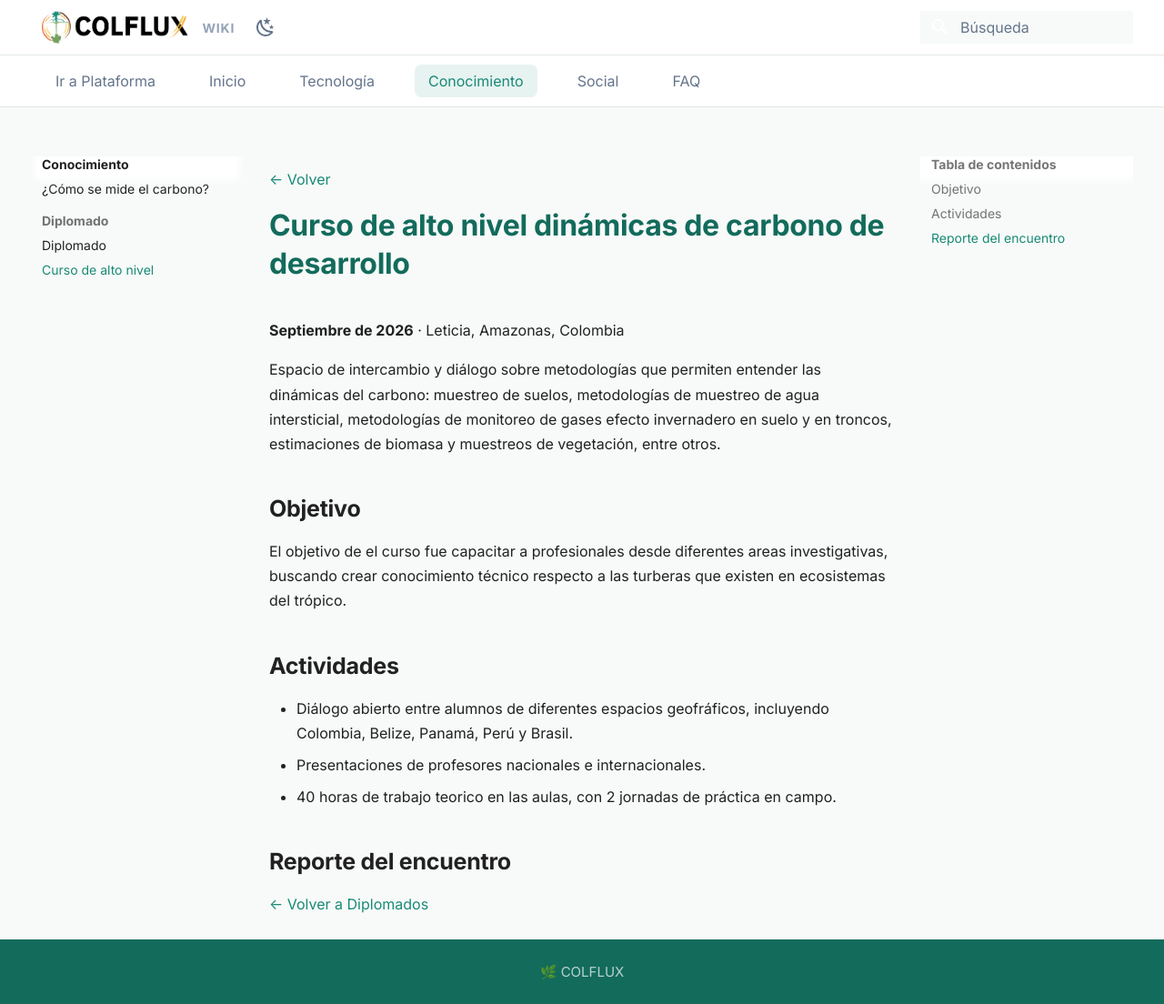
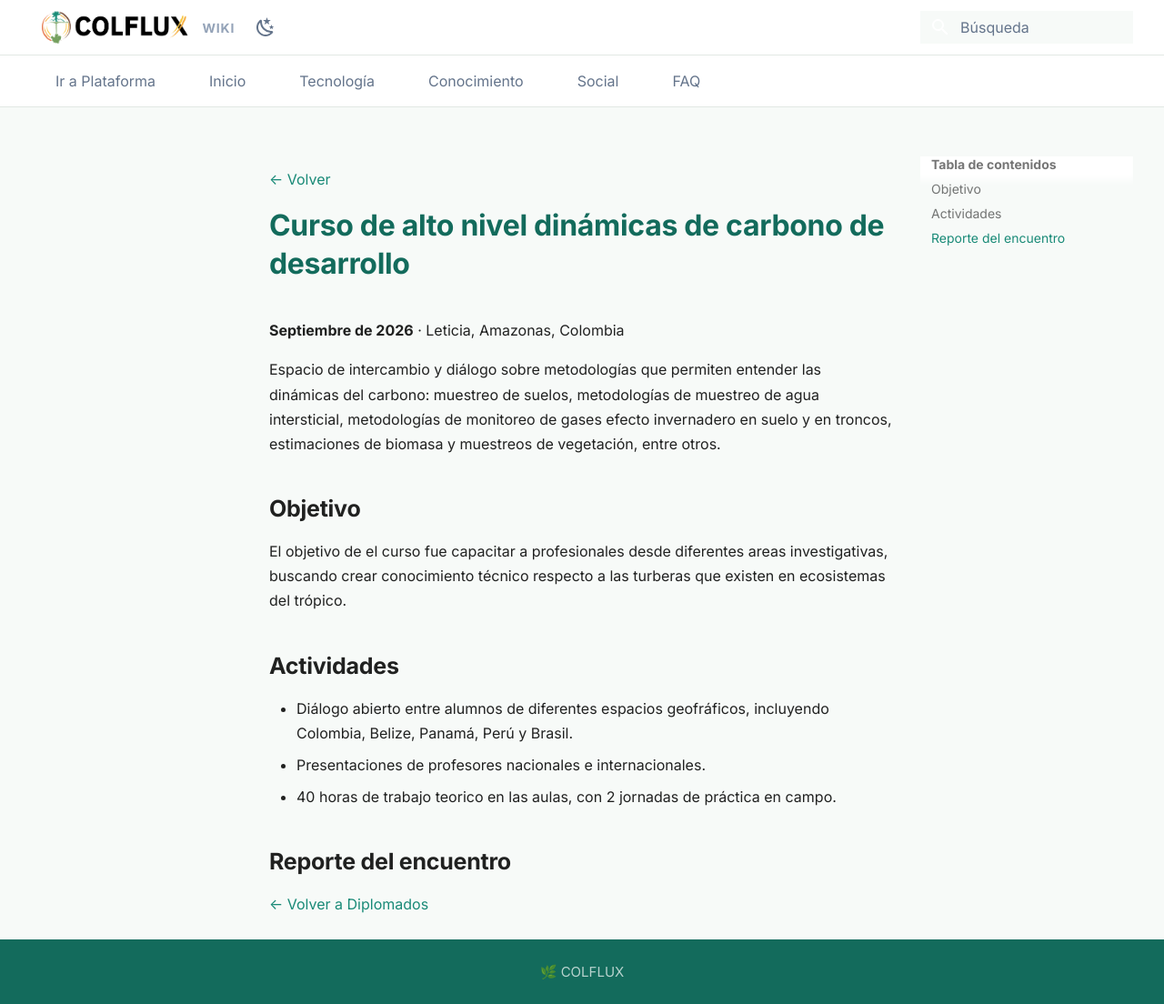
Before and after one commit to colflux/context, an MkDocs documentation site: the page built from docs/conocimiento/Diplo_Ejecutado/Alto_Nivel.md, in a window 1280 px wide and 1104 px high. Shown: the whole window at 91% size. Built offline with MkDocs 1.6.1 and Material for MkDocs 9.7.7, drawn with Linux system fonts in a browser that asks for light colours.

Commit message:
Tercer intento de arreglar diplomado

```diff
--- a/mkdocs.yml
+++ b/mkdocs.yml
@@ -63,9 +63,8 @@ nav:
   - Conocimiento:
       - conocimiento/index.md
       - conocimiento/como-se-mide-el-carbono.md
-      - Diplomado:
-          - conocimiento/diplomado.md
-          - Curso de alto nivel: conocimiento/Diplo_Ejecutado/Alto_Nivel.md
+      - conocimiento/diplomado.md
+
   - Social:
       - social/index.md
       - Encuentros: social/encuentros.md
```
Also changed, not shown: docs/conocimiento/diplomado.md (+1 -1 lines).
